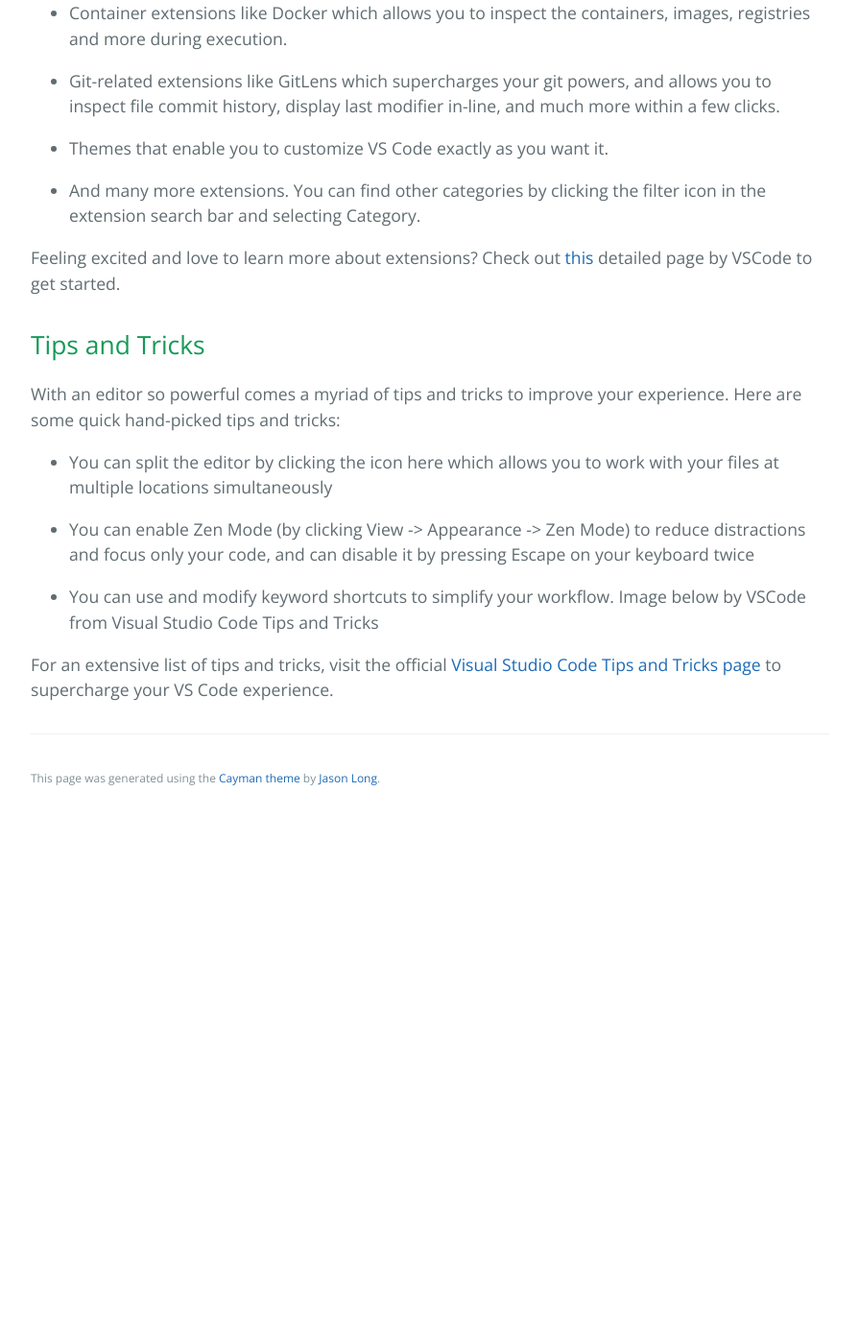
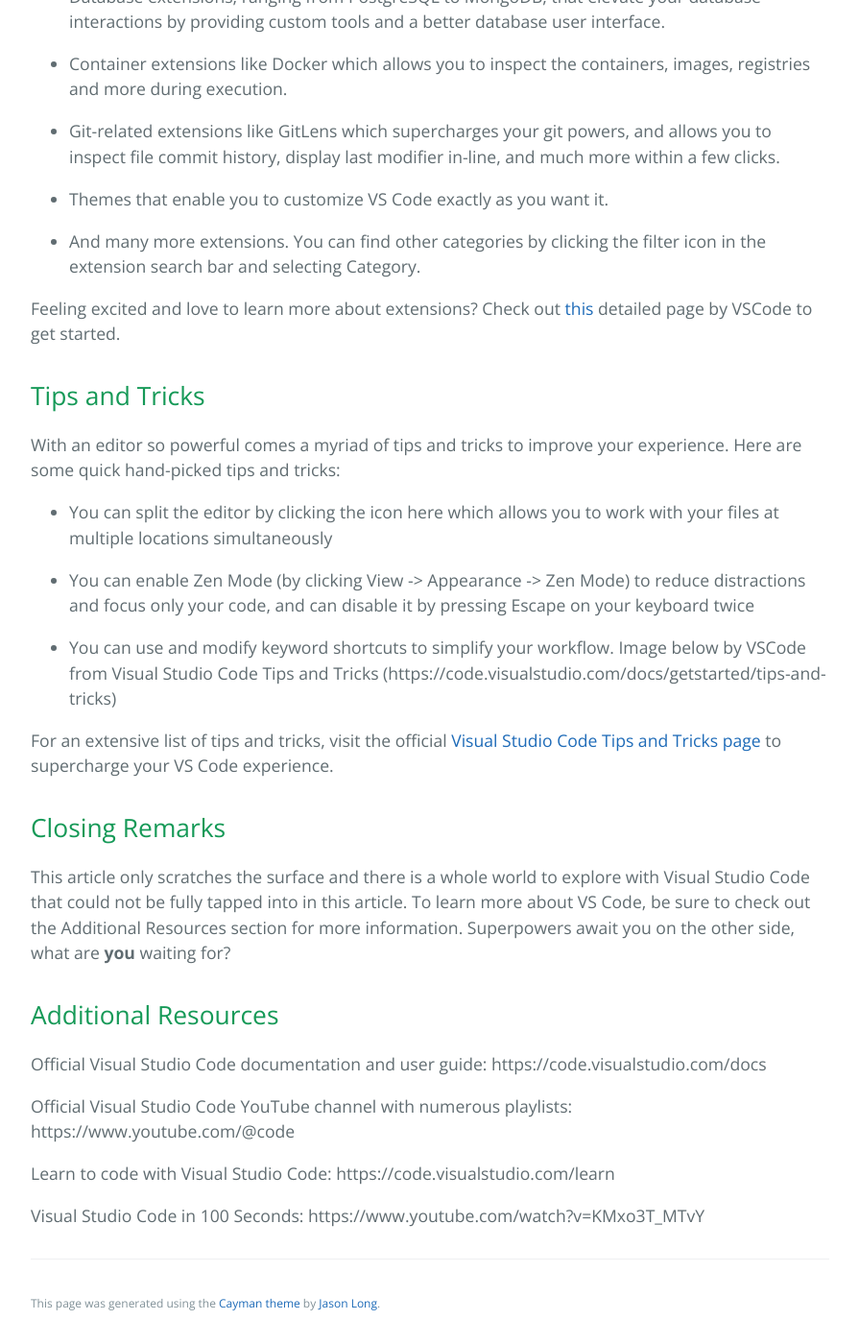
Before and after one commit to learning-software-engineering/learning-software-engineering.github.io, a Jekyll site: the page built from Topics/Software_Tools/VSCode.md, in a window 1280 px wide and 1400 px high, scrolled down 4218 px. Shown: the whole window at 96% size, without its empty margins (192-1087 px from the left). Built offline with Jekyll 4.4.1, drawn with Linux system fonts in a browser that asks for light colours; our own code applies the rules of GitHub Pages for plain Markdown files; before the commit the page ends 5071 px from its top, so only the background shows below that; some of the changed text lies outside the part shown.

Commit message:
Add closing remarks and additional resources

```diff
--- a/Topics/Software_Tools/VSCode.md
+++ b/Topics/Software_Tools/VSCode.md
@@ -11,6 +11,8 @@
     - [Integrated Terminal](#integrated-terminal)
   - [Extensions](#extensions)
   - [Tips and Tricks](#tips-and-tricks)
+  - [Closing Remarks](#closing-remarks)
+  - [Additional Resources](#additional-resources)
 ---
 
 ## Introduction
@@ -122,7 +124,25 @@
 
 - You can enable Zen Mode (by clicking View -> Appearance -> Zen Mode) to reduce distractions and focus only your code, and can disable it by pressing Escape on your keyboard twice
 
-- You can use and modify keyword shortcuts to simplify your workflow. Image below by VSCode from Visual Studio Code Tips and Tricks
+- You can use and modify keyword shortcuts to simplify your workflow. Image below by VSCode from Visual Studio Code Tips and Tricks (https://code.visualstudio.com/docs/getstarted/tips-and-tricks)
 
 
 For an extensive list of tips and tricks, visit the official [Visual Studio Code Tips and Tricks page](https://code.visualstudio.com/docs/getstarted/tips-and-tricks) to supercharge your VS Code experience.
+
+
+## Closing Remarks
+
+This article only scratches the surface and there is a whole world to explore with Visual Studio Code that could not be fully tapped into in this article.
+To learn more about VS Code, be sure to check out the Additional Resources section for more information.
+Superpowers await you on the other side, what are **you** waiting for?
+
+
+## Additional Resources
+
+Official Visual Studio Code documentation and user guide: https://code.visualstudio.com/docs
+
+Official Visual Studio Code YouTube channel with numerous playlists: https://www.youtube.com/@code
+
+Learn to code with Visual Studio Code: https://code.visualstudio.com/learn
+
+Visual Studio Code in 100 Seconds: https://www.youtube.com/watch?v=KMxo3T_MTvY
```
